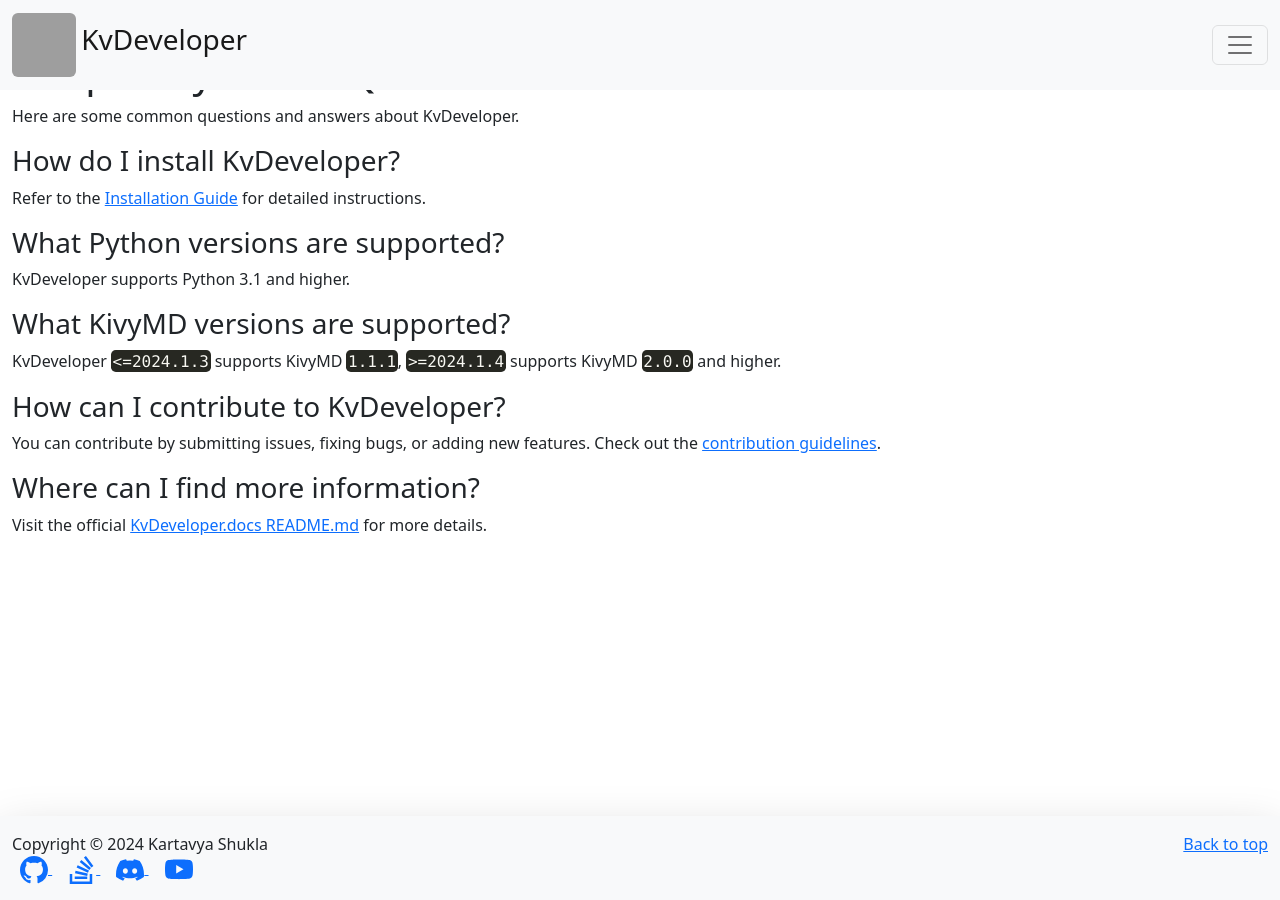
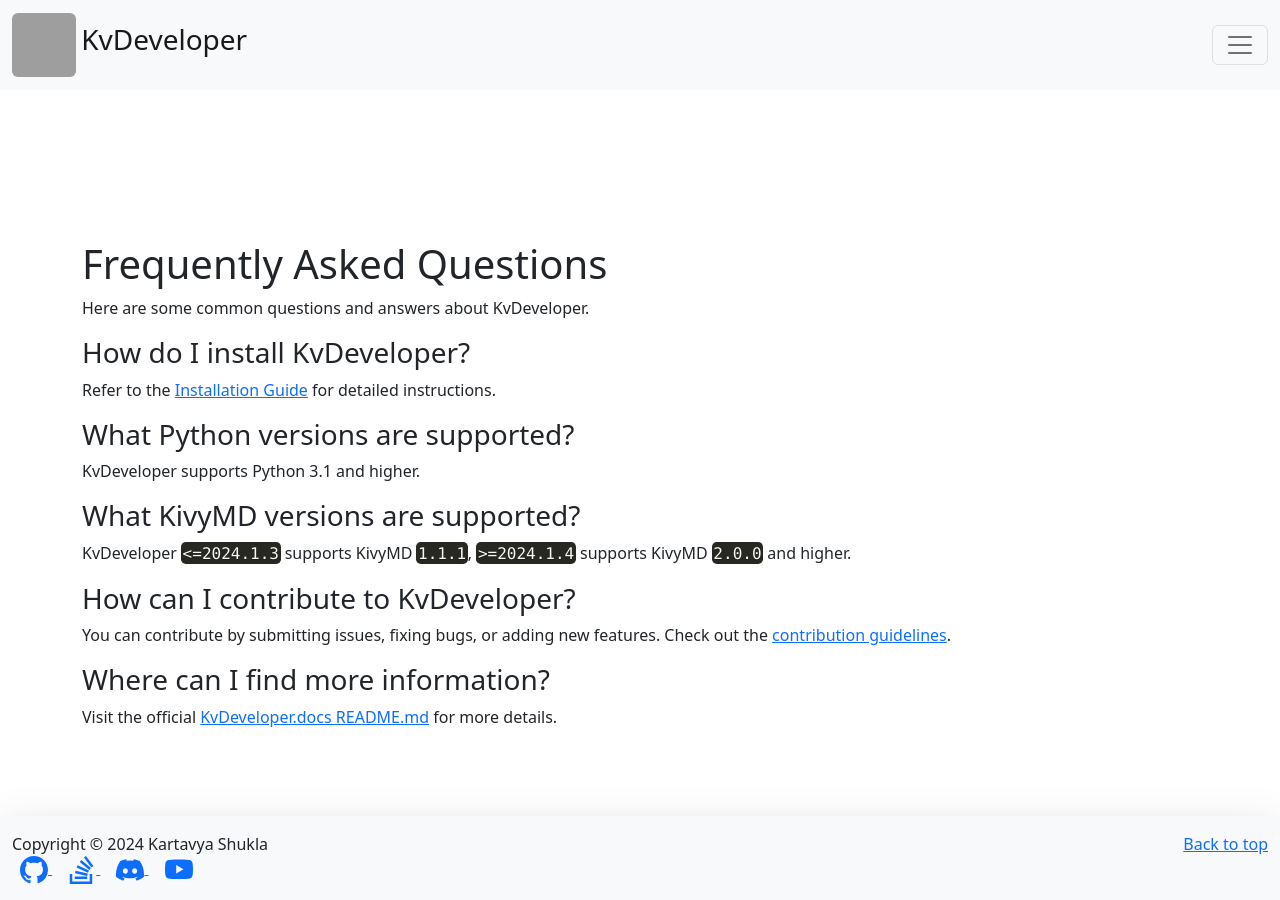
Before and after one commit to Novfensec/KvDeveloper.docs, a Jekyll site: the page built from docs/faqs.md, in a window 1280 px wide. Built offline with Jekyll 4.4.1, drawn with Linux system fonts in a browser that asks for light colours; comment, search, counter and statistics services are not loaded; grey boxes are pictures that could not be loaded.

Commit message:
Update default.html

```diff
--- a/docs/_layouts/default.html
+++ b/docs/_layouts/default.html
@@ -71,8 +71,8 @@
         </nav>
     </header>
     <br>
-    <div class="conatiner pt-6 pb-6"></div>
-    <div class="main container-fluid pt-6 pb-6 mb-6 mt-6">
+    <div class="conatiner p-5"></div>
+    <div class="main container-md" style="margin-top:6rem;margin-bottom:6rem;">
     <br>
         {{ content }}
     </div>
```
